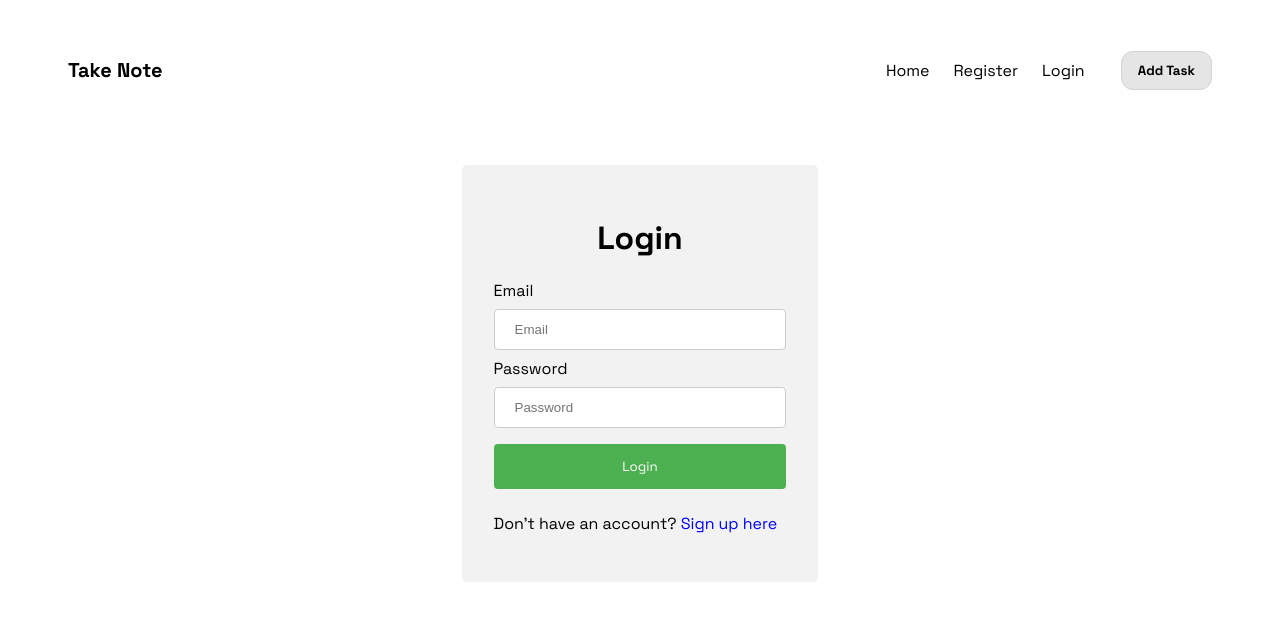
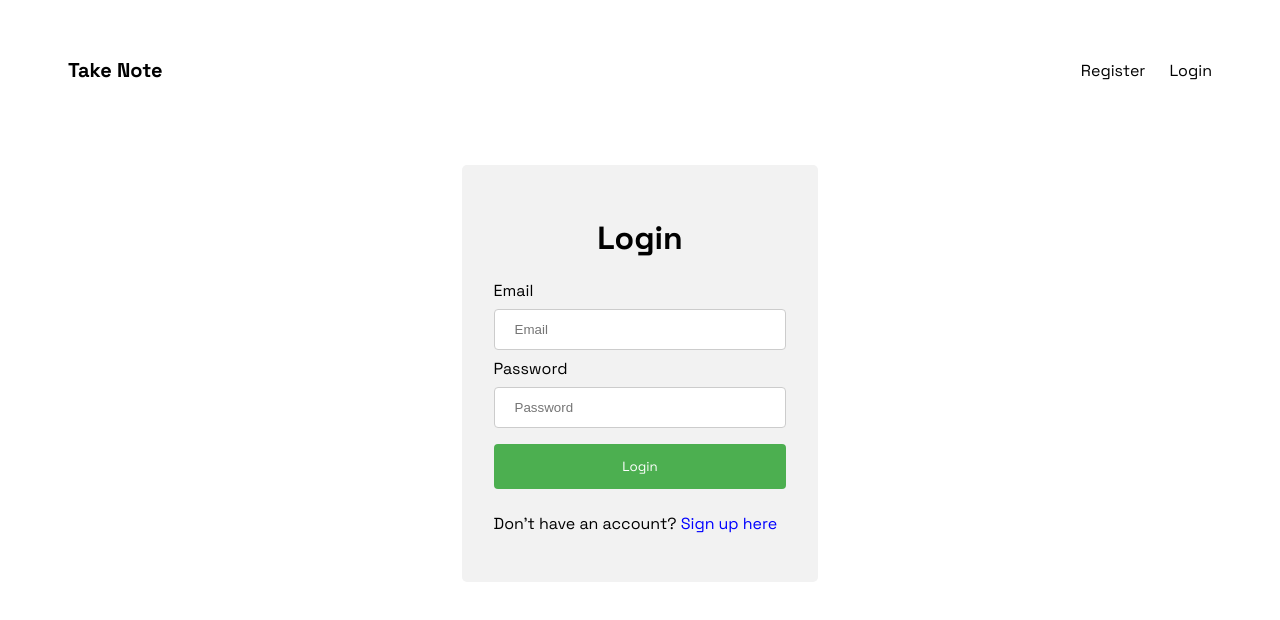
Before and after one commit to tufanbutuner/notes-app, a Next.js app: page /login in a window 1280 px wide. Shown: the top 620 px of the page. Built offline with nearby package versions, Linux system fonts and the light colour scheme; no server answers.

Commit message:
hide Add Task when logged out

```diff
--- a/components/Navbar/Navbar.tsx
+++ b/components/Navbar/Navbar.tsx
@@ -56,9 +56,6 @@ export default function Navbar() {
             ) : (
               <Router>
                 <li>
-                  <Link href="/">Home</Link>
-                </li>
-                <li>
                   <Link href="/register">Register</Link>
                 </li>
                 <li>
@@ -66,8 +63,8 @@ export default function Navbar() {
                 </li>
               </Router>
             )}
-          </AuthContextProvider>
 
+            {currentUser && (
               <AddTaskButton
                 as={motion.button}
                 whileHover={{ scale: 1.1 }}
@@ -77,6 +74,8 @@ export default function Navbar() {
               >
                 Add Task
               </AddTaskButton>
+            )}
+          </AuthContextProvider>
         </NavbarPages>
         {showModal === true && <Modal setShowModal={setShowModal} />}
       </NavbarContainer>
```
Lines whose indentation alone changed are shown as unchanged.
